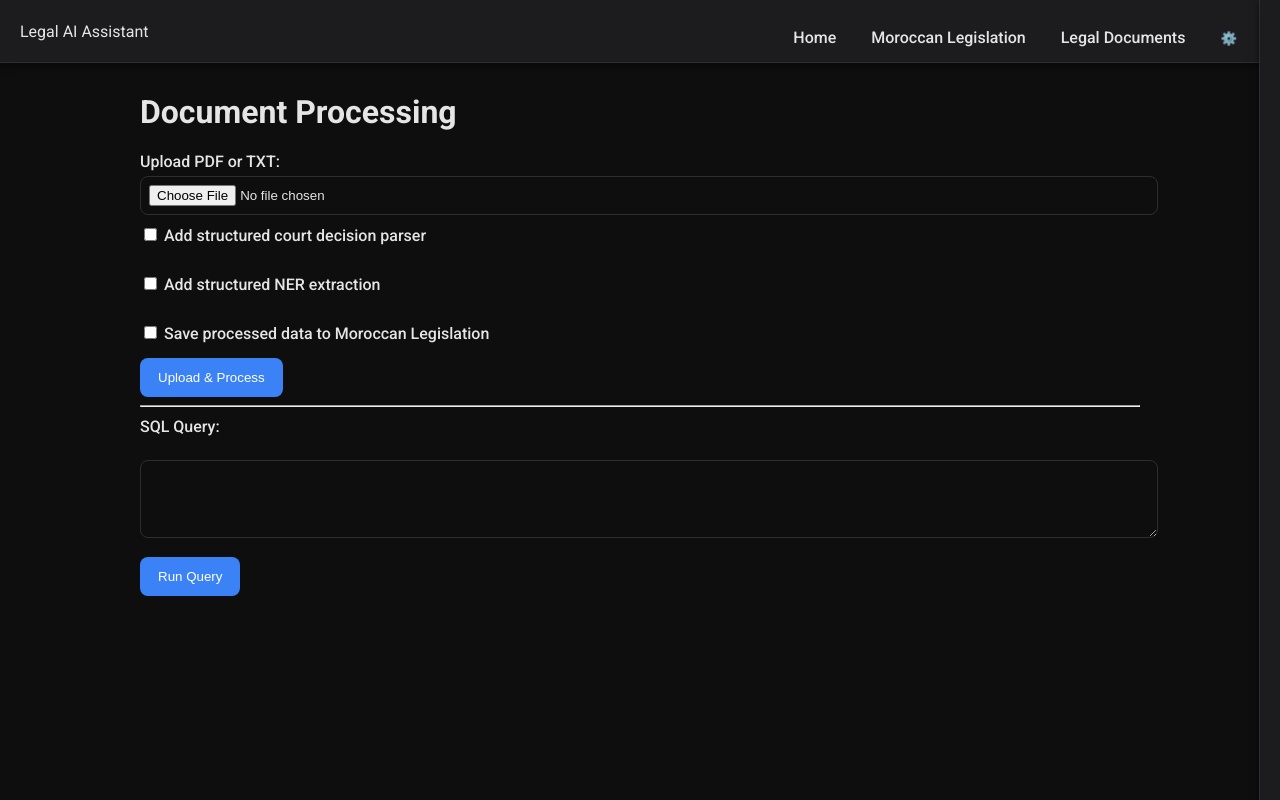
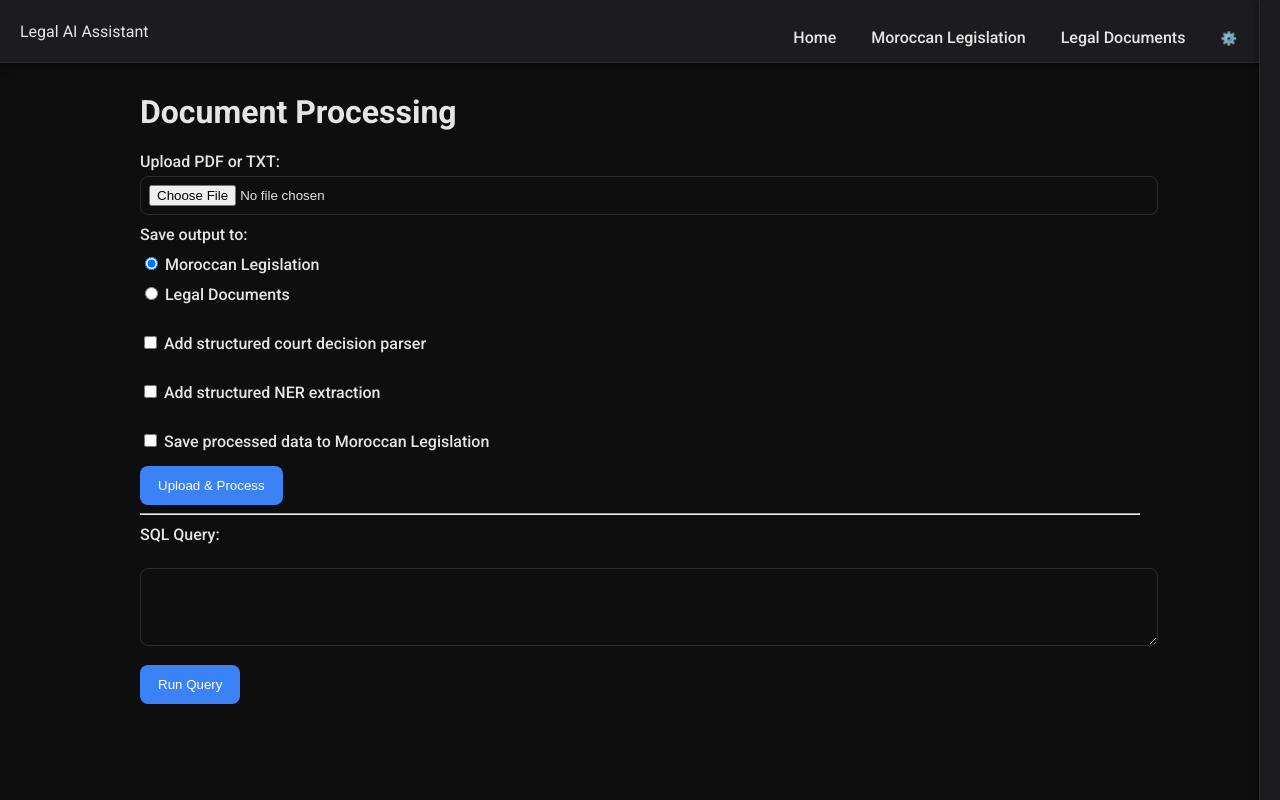
Before and after one commit to ZAFZAFIZakariae/process_legislation, a Flask app: page / in a window 1280 px wide. Run offline with Flask 3, Linux system fonts and the light colour scheme; parts of the project's set-up code (start-up, migrations or seed data) failed here and were passed over.

Commit message:
test: cover output destination selection

```diff
--- a/app.py
+++ b/app.py
@@ -238,7 +238,7 @@ def home():
     error = None
     sql = ''
     saved_file: str | None = None
-    decision_saved: str | None = None
+    saved_to: str | None = None
     process_error: str | None = None
     if request.method == 'POST':
         action = request.form.get('action')
@@ -310,22 +310,24 @@ def home():
                     os.makedirs('data_txt', exist_ok=True)
                     with open(os.path.join('data_txt', f'{base}.txt'), 'w', encoding='utf-8') as f:
                         f.write(raw_text)
-                    os.makedirs('output', exist_ok=True)
-                    out_path = os.path.join('output', f'{base}.json')
+                    output_type = request.form.get('output_type', 'legislation')
+                    if output_type == 'legal':
+                        os.makedirs('legal_output', exist_ok=True)
+                        out_path = os.path.join('legal_output', f'{base}.json')
+                        data_to_save = result.get('decision') or result
+                    else:
+                        os.makedirs('output', exist_ok=True)
+                        out_path = os.path.join('output', f'{base}.json')
+                        data_to_save = result
                     with open(out_path, 'w', encoding='utf-8') as f:
-                        json.dump(result, f, ensure_ascii=False, indent=2)
+                        json.dump(data_to_save, f, ensure_ascii=False, indent=2)
                     if ner_saved:
                         os.makedirs('ner_output', exist_ok=True)
                         ner_json = os.path.join('ner_output', f'{base}_ner.json')
                         with open(ner_json, 'w', encoding='utf-8') as f:
                             json.dump(ner_saved, f, ensure_ascii=False, indent=2)
-                    if result.get('decision'):
-                        os.makedirs('legal_output', exist_ok=True)
-                        dec_path = os.path.join('legal_output', f'{base}.json')
-                        with open(dec_path, 'w', encoding='utf-8') as df:
-                            json.dump(result['decision'], df, ensure_ascii=False, indent=2)
-                        decision_saved = base
                     saved_file = base
+                    saved_to = output_type
                     if request.form.get('save_db'):
                         try:  # pragma: no cover - optional dependency
                             from import_db import import_json
@@ -344,7 +346,7 @@ def home():
         error=error,
         sql=sql,
         saved_file=saved_file,
-        decision_saved=decision_saved,
+        saved_to=saved_to,
         process_error=process_error,
     )
 
--- a/templates/home.html
+++ b/templates/home.html
@@ -8,6 +8,9 @@
         <input type="file" name="file" required />
     </label>
     <div class="options">
+        <label>Save output to:</label>
+        <label><input type="radio" name="output_type" value="legislation" checked /> Moroccan Legislation</label>
+        <label><input type="radio" name="output_type" value="legal" /> Legal Documents</label><br/>
         <label><input type="checkbox" name="decision_parser" /> Add structured court decision parser</label><br/>
         <label><input type="checkbox" name="structured_ner" /> Add structured NER extraction</label><br/>
         <label><input type="checkbox" name="save_db" /> Save processed data to Moroccan Legislation</label>
@@ -15,10 +18,7 @@
     <button type="submit">Upload &amp; Process</button>
 </form>
 {% if saved_file %}
-<p>Processed file saved as {{ saved_file }}. <a class="button" href="{{ url_for('view_legislation', file=saved_file) }}">Open</a></p>
-{% endif %}
-{% if decision_saved %}
-<p>Decision file saved as {{ decision_saved }}. <a class="button" href="{{ url_for('view_legal_documents', file=decision_saved) }}">Open</a></p>
+<p>Processed file saved as {{ saved_file }}. <a class="button" href="{{ url_for('view_legislation' if saved_to=='legislation' else 'view_legal_documents', file=saved_file) }}">Open</a></p>
 {% endif %}
 {% if process_error %}<div class="error">{{ process_error }}</div>{% endif %}
 <hr/>
```
Also changed, not shown: tests/test_save_output_type.py (added, +40 -0 lines).
